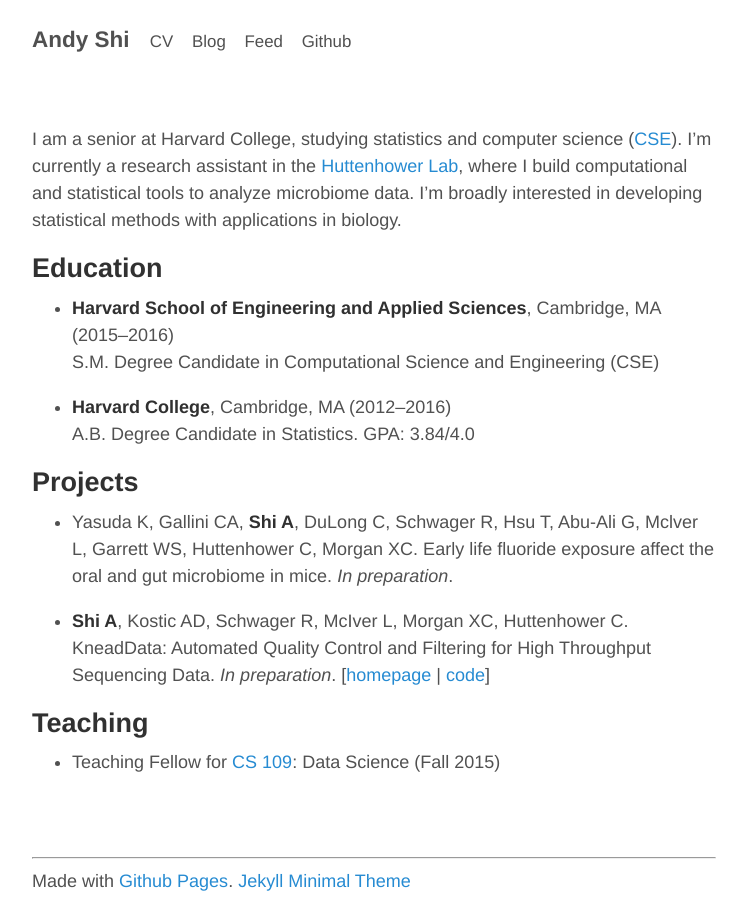
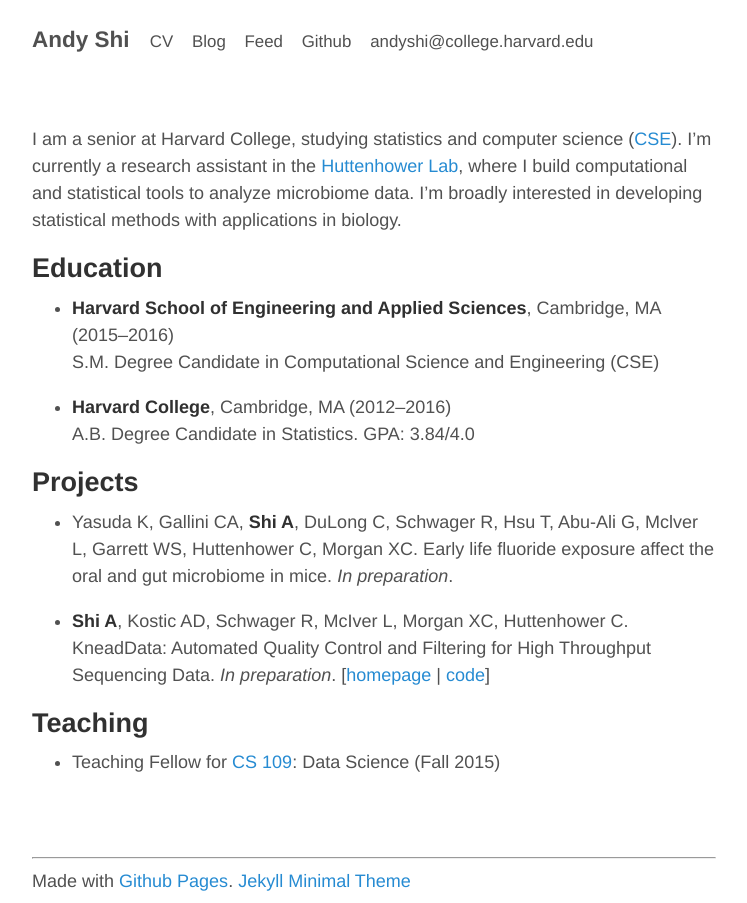
Before and after one commit to shiandy/shiandy.github.io, a Jekyll site: the page built from index.markdown, in a window 1280 px wide. Shown: the whole page, without its empty margins (266-1013 px from the left). Built offline with Jekyll 4.4.1, drawn with Linux system fonts in a browser that asks for light colours; Markdown is read by kramdown in place of the engine named in the settings.

Commit message:
add email address

```diff
--- a/_layouts/default.html
+++ b/_layouts/default.html
@@ -24,6 +24,9 @@
      <small>
        &nbsp;&nbsp;&nbsp;<a href="http://github.com/shiandy">Github</a>
      </small>
+     <small>
+         &nbsp;&nbsp;&nbsp;<a>&#97;&#110;&#100;&#121;&#115;&#104;&#105;&#64;&#99;&#111;&#108;&#108;&#101;&#103;&#101;&#46;&#104;&#97;&#114;&#118;&#97;&#114;&#100;&#46;&#101;&#100;&#117;</a>
+     </small>
    </h3>
 </header>
 
```
